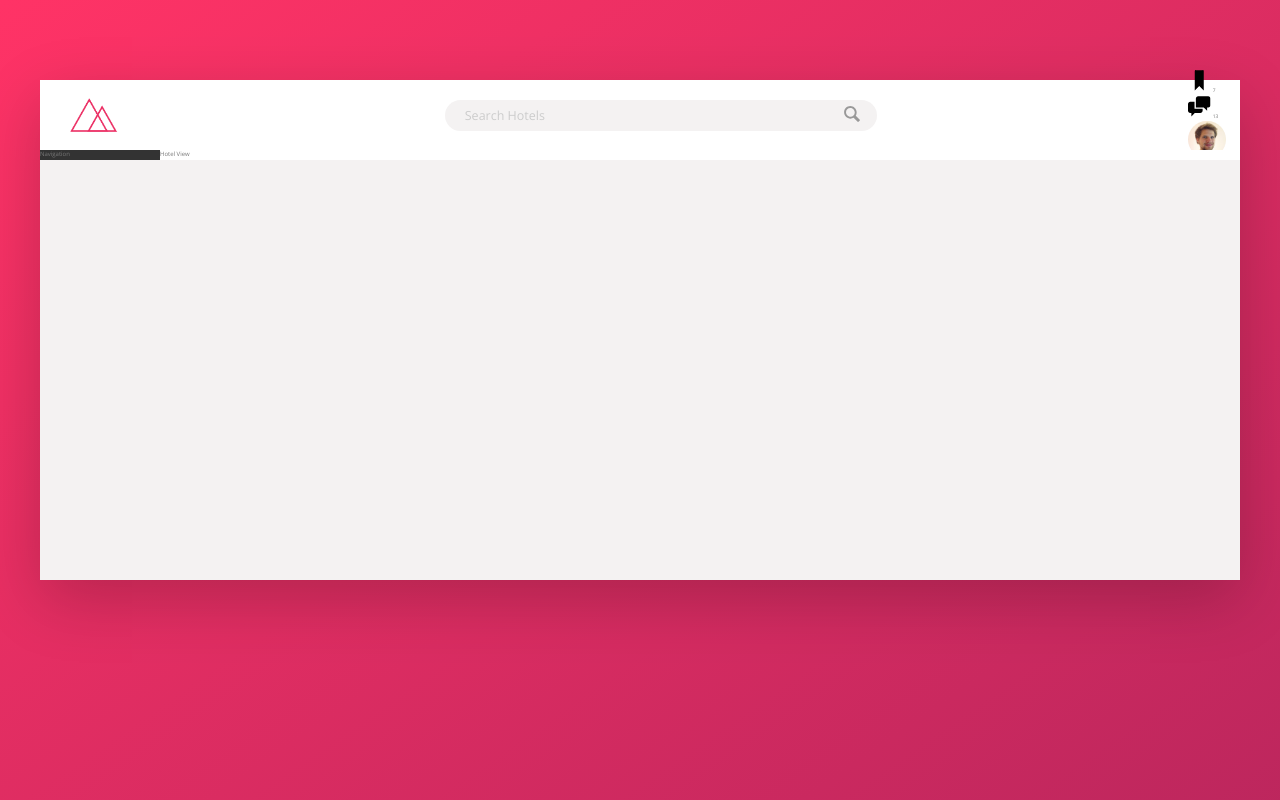
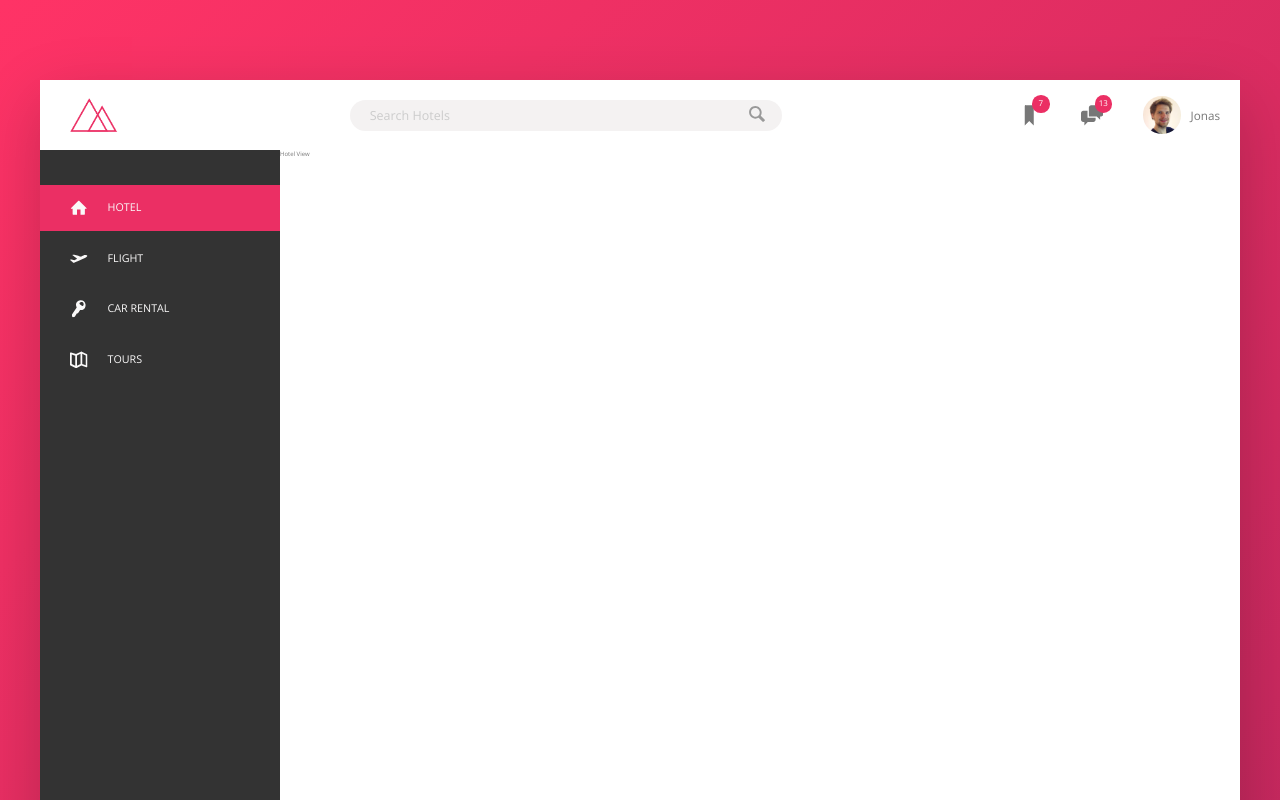
Before and after one commit to joseantoniobg/Trillo, a website: page index.html in a window 1280 px wide. Shown: the top 800 px of the page. Drawn offline with nearby package versions, Linux system fonts and the light colour scheme.

Commit message:
feat: added navigation layout

```diff
--- a/index.html
+++ b/index.html
@@ -43,7 +43,43 @@
     </header>
     <div class="content">
       <nav class="sidebar">
-        Navigation
+        <ul class="side-nav">
+          <li class="side-nav__item side-nav__item--active">
+            <a href="#" class="side-nav__link">
+              <svg class="side-nav__icon">
+                <use xlink:href="img/sprite.svg#icon-home"></use>
+              </svg>
+              <span>Hotel</span>
+            </a>
+          </li>
+          <li class="side-nav__item">
+            <a href="#" class="side-nav__link">
+              <svg class="side-nav__icon">
+                <use xlink:href="img/sprite.svg#icon-aircraft-take-off"></use>
+              </svg>
+              <span>Flight</span>
+            </a>
+          </li>
+          <li class="side-nav__item">
+            <a href="#" class="side-nav__link">
+              <svg class="side-nav__icon">
+                <use xlink:href="img/sprite.svg#icon-key"></use>
+              </svg>
+              <span>Car rental</span>
+            </a>
+          </li>
+          <li class="side-nav__item">
+            <a href="#" class="side-nav__link">
+              <svg class="side-nav__icon">
+                <use xlink:href="img/sprite.svg#icon-map"></use>
+              </svg>
+              <span>Tours</span>
+            </a>
+          </li>
+        </ul>
+        <div class="legal">
+          &copy; 2021 by trillo. All rights reserved.
+        </div>
       </nav>
       <main class="hotel-view">
         Hotel View
--- a/sass/_components.scss
+++ b/sass/_components.scss
@@ -61,17 +61,46 @@
 //USER NAV
 
 .user-nav {
+  display: flex;
+  align-items: center;
+  align-self: stretch;
+  font-size: 3rem;
+
+  & > * {
+    padding: 0 2rem;
+    cursor: pointer;
+    height: 100%;
+    display: flex;
+    align-items: center;
+  }
+
+  & > *:hover {
+    background-color: var(--color-grey-light-2);
+  }
+
   &__icon-box {
-
+    position: relative;
   }
 
   &__icon {
     height: 2.25rem;
     width: 2.25rem;
+    fill: var(--color-grey-dark-2);
   }
 
   &__notification {
-
+    font-size: .8rem;
+    height: 1.75rem;
+    width: 1.75rem;
+    border-radius: 50%;
+    background-color: var(--color-primary);
+    color: #fff;
+    position: absolute;
+    top: 1.5rem;
+    right: 1.1rem;
+    display: flex;
+    justify-content: center;
+    align-items: center;
   }
 
   &__user {
@@ -81,9 +110,81 @@
   &__user-photo {
      height: 3.75rem;
      border-radius: 50%;
+     margin-right: 1rem;
   }
 
   &__user-name {
 
   }
 }
+
+////////////////////////////////////////
+//SIDE NAV
+
+.side-nav {
+  font-size: 4.4rem;
+  list-style: none;
+  margin-top: 3.5rem;
+
+  &__item {
+    position: relative;
+    &:not(:last-child) {
+      margin-bottom: .5rem;
+    }
+  }
+
+  &__item::before {
+    z-index: 0;
+    content: "";
+    position: absolute;
+    top: 0;
+    left: 0;
+    height: 100%;
+    width: 3px;
+    background-color: var(--color-primary);
+    transform: scaleY(0);
+    transition: transform .2s,
+                width .2s cubic-bezier(1,0,0,1) .2s,
+                background-color .1s;
+  }
+
+  &__item:hover::before,
+  &__item--active::before {
+    transform: scaleY(1);
+    width: 100%;
+  }
+
+  &__item:active::before {
+    background-color: var(--color-primary-light);
+  }
+
+  &__link:link,
+  &__link:visited {
+    z-index: 10;
+    position: relative;
+    color: var(--color-grey-light-1);
+    text-decoration: none;
+    text-transform: uppercase;
+    display: block;
+    padding: 1.4rem 3rem;
+    display: flex;
+    align-items: center;
+  }
+
+  &__icon {
+    width: 1.75rem;
+    height: 1.75rem;
+    margin-right: 2rem;
+    fill: currentColor;
+  }
+}
+
+////////////////////////////////////////
+//LEGAL TEXT
+
+.legal {
+  font-size: 1.2rem;
+  text-align: center;
+  padding: 2.5rem;
+  color:var(--color-grey-light-4);
+}
--- a/sass/_layout.scss
+++ b/sass/_layout.scss
@@ -22,10 +22,14 @@
 
 .sidebar {
   background-color: var(--color-grey-dark-1);
-  flex: 0 0 10%;
+  flex: 0 0 20%;
+  display: flex;
+  flex-direction: column;
+  justify-content: space-between;
 }
 
 .hotel-view {
   background-color: #fff;
+  height: 100rem;
   flex: 1;
 }
```
Also changed, not shown: css/style.css, 1 other file.
